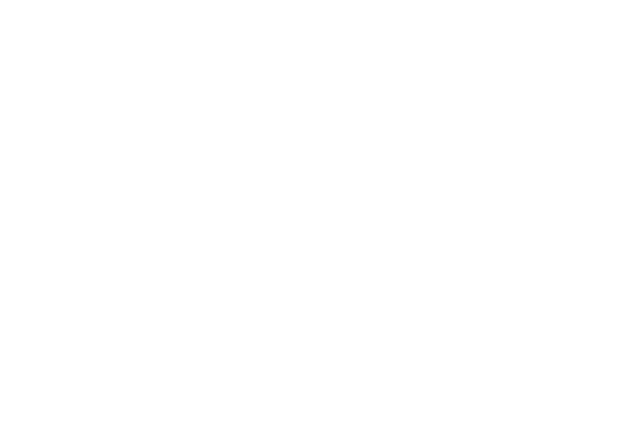
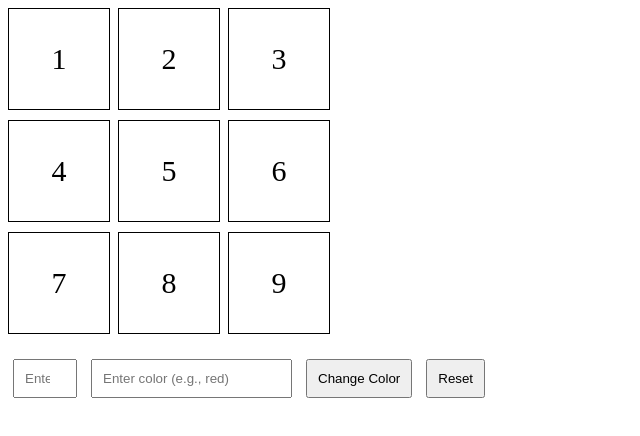
Before and after one commit to acciojob/Replit-Asian-Paints-https-ab, a website: page main.html in a window 1280 px wide. Shown: the whole page, without its empty margins (0-640 px from the left). Drawn offline with Linux system fonts and the light colour scheme.

Commit message:
created a submission

```diff
--- a/main.html
+++ b/main.html
@@ -8,6 +8,24 @@
 
 <body>
 	<!-- the entire body must be written by student -->
+	<div id="grid-container">
+		<div class="grid-item" id="1">1</div>
+		<div class="grid-item" id="2">2</div>
+		<div class="grid-item" id="3">3</div>
+		<div class="grid-item" id="4">4</div>
+		<div class="grid-item" id="5">5</div>
+		<div class="grid-item" id="6">6</div>
+		<div class="grid-item" id="7">7</div>
+		<div class="grid-item" id="8">8</div>
+		<div class="grid-item" id="9">9</div>
+	</div>
+
+	<div id="controls">
+	    <input type="number" id="block_id" placeholder="Enter block ID (1-9)" min="1" max="9" />
+	    <input type="text" id="colour_id" placeholder="Enter color (e.g., red)" />
+	    <button id="change_button">Change Color</button>
+	    <button id="Reset">Reset</button>
+	</div>
     <script type="text/javascript" src="./script.js">
 </script>
 
--- a/script.js
+++ b/script.js
@@ -1 +1,26 @@
 //your JS code here. If required.
+let changeBtn = document.getElementById("change_button");
+let resetBtn = document.getElementById("reset");
+
+ function resetColors() {
+      let gridItems = document.querySelectorAll('.grid-item');
+      gridItems.forEach(item => {
+        item.style.backgroundColor = 'transparent';
+      });
+    }
+
+    changeBtn.addEventListener('click', () => {
+      let blockId = document.getElementById('block_id').value;
+      let color = document.getElementById('colour_id').value;
+
+      if (blockId < 1 || blockId > 9 || !document.getElementById(blockId)) {
+        alert('Please enter a valid block ID between 1 and 9.');
+        return;
+      }
+
+      resetColors();
+
+      document.getElementById(blockId).style.backgroundColor = color;
+    });
+
+    resetBtn.addEventListener('click', resetColors);
--- a/styles.css
+++ b/styles.css
@@ -1 +1,27 @@
 /*  your css code here. If applicable */
+#grid-container {
+	display: grid;
+	grid-template-columns: repeat(3, 100px);
+	grid-gap: 10px;
+	margin-bottom: 20px;
+}
+
+.grid-item {
+	width: 100px;
+	height: 100px;
+	text-align: center;
+	border: 1px solid black;
+	line-height: 100px;
+	font-size: 30px;
+	background-color: transparent;
+	transition: background-color 0.3s;
+}
+
+#controls {
+	margin-bottom: 10px;
+}
+
+input, button {
+	margin: 5px;
+	padding: 10px;
+}
```
